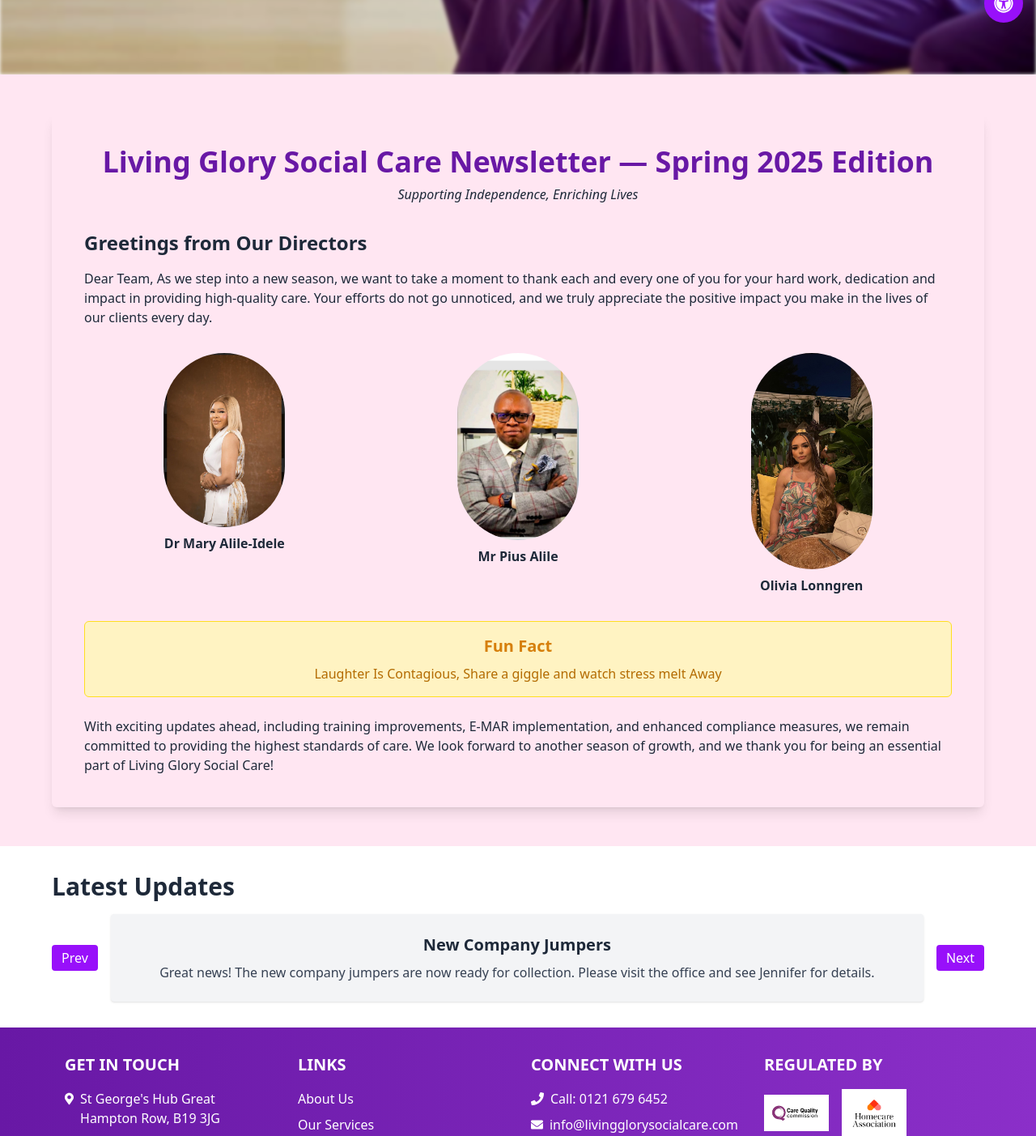
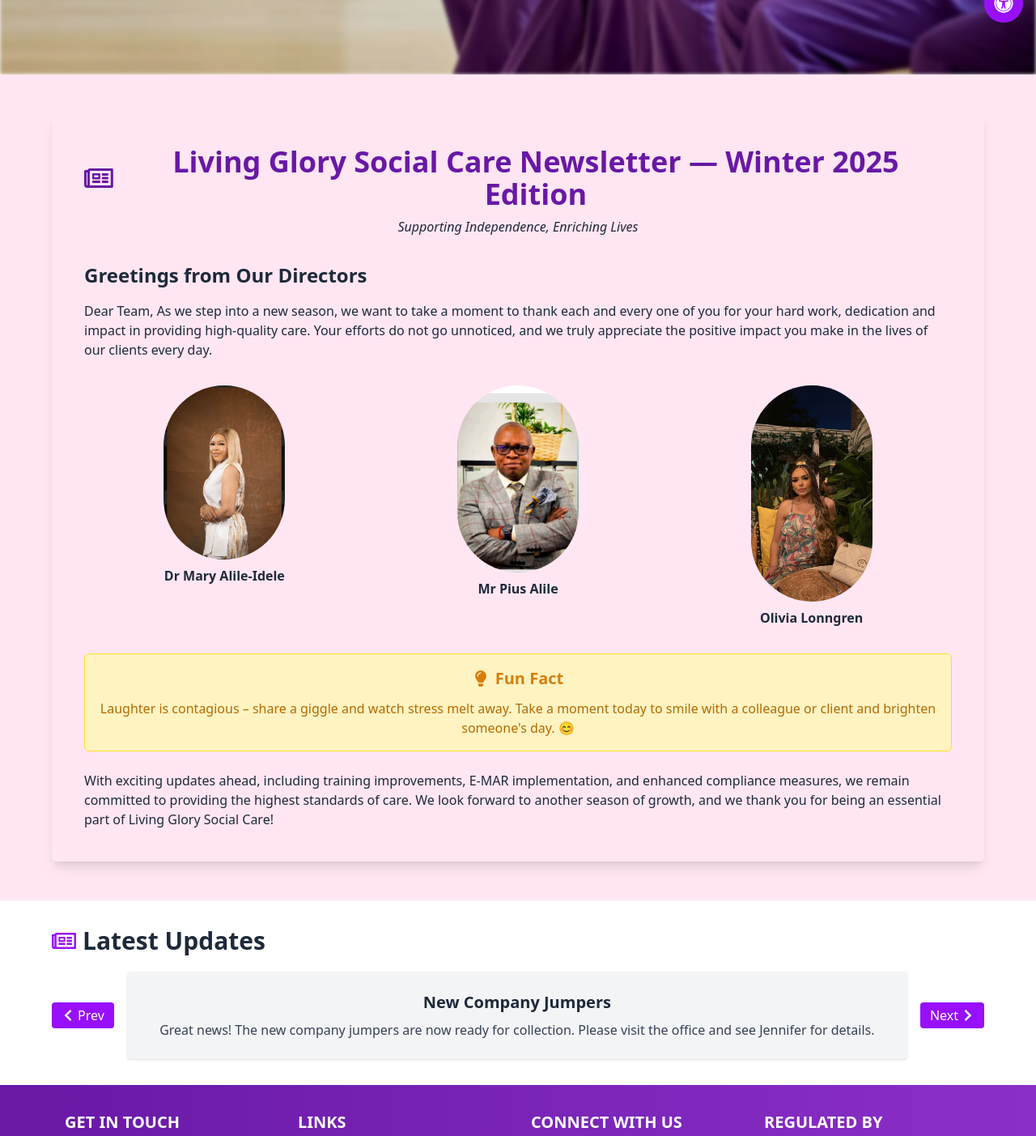
Before and after one commit to onengiyeJacob14/my-website, a Next.js app: page / in a window 1280 px wide. Shown: the part 756-2159 px from the top of the page at 81% size. Built offline with nearby package versions, Linux system fonts and the light colour scheme.

Commit message:
Update page.js
Major Update to the homepage

```diff
--- a/src/app/page.js
+++ b/src/app/page.js
@@ -7,27 +7,31 @@
 import { motion } from "framer-motion";
 import Link from "next/link";
 import Image from "next/image";
+import {
+  FaRegNewspaper,
+  FaChevronLeft,
+  FaChevronRight,
+  FaLightbulb,
+} from "react-icons/fa";
 
 export default function Home() {
   // Simulated dynamic fetch of news snippets from "news-updates"
-  // In a real app, you might fetch from an API, e.g.:
-  // useEffect(() => {
-  //   fetch("/api/news-snippets")
-  //     .then((res) => res.json())
-  //     .then((data) => setCarouselData(data));
-  // }, []);
   const [carouselData, setCarouselData] = useState([
     {
       title: "New Company Jumpers",
       text: "Great news! The new company jumpers are now ready for collection. Please visit the office and see Jennifer for details.",
     },
     {
-      title: "Winter Supervision",
-      text: "Staff winter supervision sessions will take place on the 19th, 20th, and 21st of November 2025.",
+      title: "Referral Incentive",
+      text: "Don't forget—our referral incentive is still ongoing! Refer a new client and receive a £50 reward as a token of appreciation.",
     },
     {
-      title: "Referral Incentive",
-      text: "Don't forget our referral incentive is still ongoing! Refer a new client and receive a £50 reward as a token of appreciation",
+      title: "Winter Supervision",
+      text: "Staff winter supervision sessions will take place on the 19th, 20th, and 21st of November 2025. Please make yourselves available.",
+    },
+    {
+      title: "Staff Support & Escalation",
+      text: "For general queries, please use the office line or email. If you have any concerns that need to be discussed with the Registered Manager or Senior Management, please escalate directly to the office or through the WhatsApp group. For quality-related issues, contact the Quality Improvement Manager.",
     },
   ]);
 
@@ -80,8 +84,8 @@
               Compassion in Action{" "}
               <span className="relative inline-block">
                 Excellence
-                 {/* SVG stroke placed *below* the text */}
-                 <span className="absolute left-0 top-[calc(100%)] w-full h-[0.5em]">
+                {/* SVG stroke placed *below* the text */}
+                <span className="absolute left-0 top-[calc(100%)] w-full h-[0.5em]">
                   <svg
                     viewBox="0 0 300 20"
                     fill="none"
@@ -122,9 +126,9 @@
               style={{ textShadow: "1px 1px 3px rgba(0,0,0,0.8)" }}
             >
               Every hour, Living Glory Social Care delivers compassionate,
-              professional care to those who need it most. Through thousands
-              of moments of care each year, we transform hundreds of lives
-              every day in their own homes and communities across the UK.
+              professional care to those who need it most. Through thousands of
+              moments of care each year, we transform hundreds of lives every
+              day in their own homes and communities across the UK.
             </motion.p>
 
             {/* CTA Button */}
@@ -154,7 +158,12 @@
                 transition={{ duration: 0.8 }}
                 className="text-3xl md:text-4xl font-bold text-[#6818A5] mb-2 text-center"
               >
-                Living Glory Social Care Newsletter — Spring 2025 Edition
+                <span className="inline-flex items-center justify-center gap-2">
+                  <FaRegNewspaper className="text-[#6818A5]" />
+                  <span>
+                    Living Glory Social Care Newsletter — Winter 2025 Edition
+                  </span>
+                </span>
               </motion.h2>
               <p className="text-center mb-8 italic">
                 Supporting Independence, Enriching Lives
@@ -221,20 +230,25 @@
                 className="bg-[#fff3c2] p-4 rounded-md border border-yellow-300 mb-6 text-center"
               >
                 <h4 className="text-lg md:text-xl font-bold text-[#d67f0b] mb-2">
-                  Fun Fact
+                  <span className="inline-flex items-center justify-center gap-2">
+                    <FaLightbulb className="text-[#d67f0b]" />
+                    <span>Fun Fact</span>
+                  </span>
                 </h4>
                 <p className="text-[#b36b00]">
-                 Laughter Is Contagious, Share a giggle and watch stress melt Away
+                  Laughter is contagious – share a giggle and watch stress melt
+                  away. Take a moment today to smile with a colleague or client
+                  and brighten someone&apos;s day. 😊
                 </p>
               </motion.div>
 
               {/* Closing Note */}
               <p>
                 With exciting updates ahead, including training improvements,
-                E-MAR implementation, and enhanced compliance measures, we remain
-                committed to providing the highest standards of care. We look
-                forward to another season of growth, and we thank you for being
-                an essential part of Living Glory Social Care!
+                E-MAR implementation, and enhanced compliance measures, we
+                remain committed to providing the highest standards of care. We
+                look forward to another season of growth, and we thank you for
+                being an essential part of Living Glory Social Care!
               </p>
             </div>
           </section>
@@ -244,7 +258,10 @@
         <section className="py-8 px-4 md:px-8 lg:px-16 bg-white">
           <div className="max-w-6xl mx-auto">
             <h3 className="text-2xl md:text-3xl font-bold text-gray-800 mb-4">
-              Latest Updates
+              <span className="inline-flex items-center gap-2">
+                <FaRegNewspaper className="text-purple-600" />
+                <span>Latest Updates</span>
+              </span>
             </h3>
             <div className="flex items-center space-x-4">
               {/* Prev Button */}
@@ -254,9 +271,10 @@
                     prev === 0 ? carouselData.length - 1 : prev - 1
                   )
                 }
-                className="bg-purple-600 text-white py-1 px-3 rounded hover:bg-purple-700 transition"
+                className="bg-purple-600 text-white py-1 px-3 rounded hover:bg-purple-700 transition flex items-center gap-1"
               >
-                Prev
+                <FaChevronLeft />
+                <span>Prev</span>
               </button>
               {/* Carousel Content */}
               <motion.div
@@ -279,9 +297,10 @@
                 onClick={() =>
                   setCarouselIndex((prev) => (prev + 1) % carouselData.length)
                 }
-                className="bg-purple-600 text-white py-1 px-3 rounded hover:bg-purple-700 transition"
+                className="bg-purple-600 text-white py-1 px-3 rounded hover:bg-purple-700 transition flex items-center gap-1"
               >
-                Next
+                <span>Next</span>
+                <FaChevronRight />
               </button>
             </div>
           </div>
```
